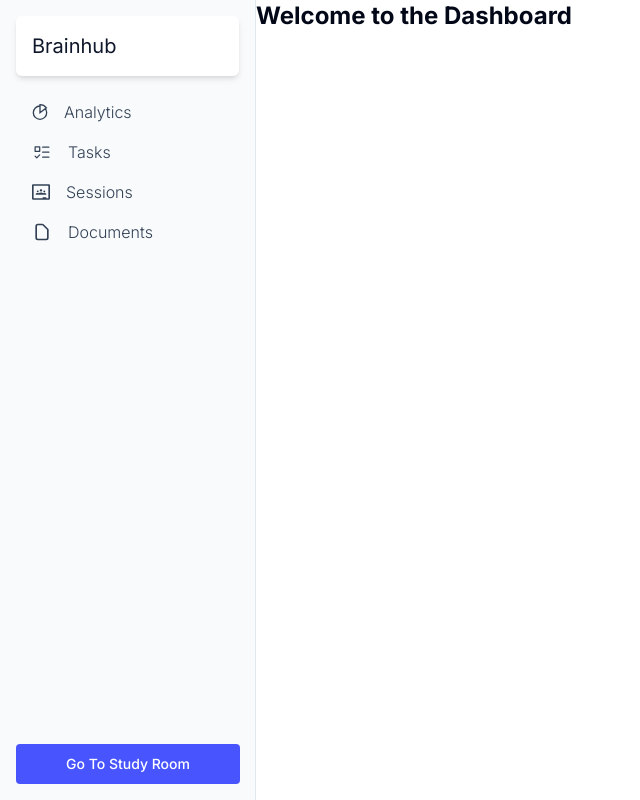
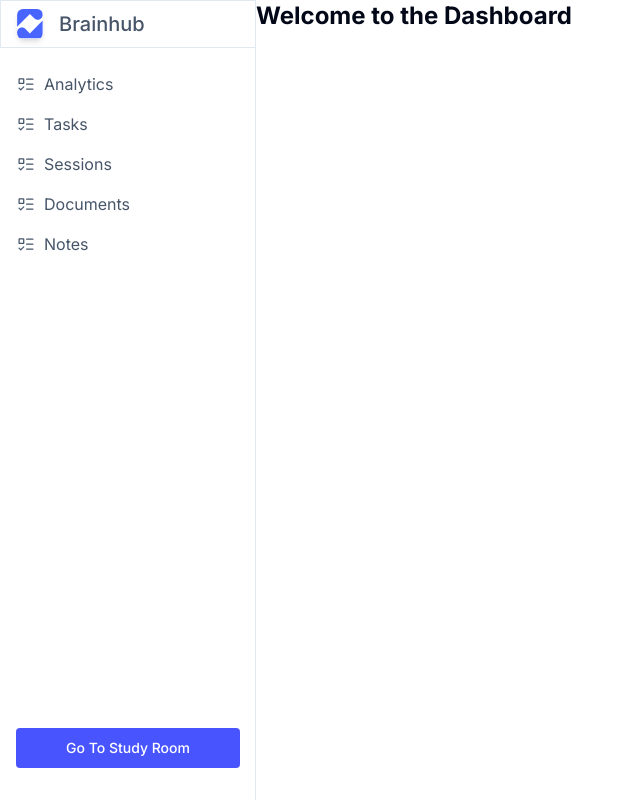
Before and after one commit to Lovenson2000/brainhub, a Next.js app in the folder client/: page /dashboard in a window 1280 px wide. Shown: the whole page, without its empty margins (0-640 px from the left). Built offline with nearby package versions, Linux system fonts and the light colour scheme.

Commit message:
feat: Testing Sidrbar with logo

```diff
--- a/client/src/app/dashboard/study-room/page.tsx
+++ b/client/src/app/dashboard/study-room/page.tsx
@@ -1,9 +1,15 @@
 import FileViewer from "@/components/fileviewer/FileViewer";
 
 export default function Page() {
-    return (
+  return (
+    <div className="w-full flex">
       <div>
-          <FileViewer />
+        <FileViewer />
       </div>
-    )
-  }
+      <div>
+        <h2>Study-Room</h2>
+      </div>
+
+    </div>
+  );
+}
--- a/client/src/components/LoginForm.tsx
+++ b/client/src/components/LoginForm.tsx
@@ -117,7 +117,7 @@ export default function LoginForm() {
           </div>
           <Button
             type="submit"
-            className="w-full bg-gradient-to-r to-blue from-light-blue text-white py-2 rounded"
+            className="w-full bg-light-blue  text-white py-2 rounded"
           >
             Log in
           </Button>
--- a/client/src/components/Sidebar.tsx
+++ b/client/src/components/Sidebar.tsx
@@ -1,9 +1,7 @@
 import Link from "next/link";
-import { SiGoogleclassroom } from "react-icons/si";
-import { GrAnalytics } from "react-icons/gr";
-import { HiOutlineDocument } from "react-icons/hi";
 import { GoTasklist } from "react-icons/go";
 import { Button } from "./ui/button";
+import Image from "next/image";
 
 type SidebarItemProps = {
   label: string;
@@ -13,14 +11,22 @@ type SidebarItemProps = {
 
 export default function Sidebar() {
   return (
-    <div className="w-64 relative bg-slate-50 border-r h-screen p-4">
-      <div className=" p-4 bg-white shadow-md rounded-md">
-        <h2 className="text-xl text-slate-900 text-blue-900">Brainhub</h2>
+    <aside className="w-64 h-screen border-r">
+      <div className="flex items-center gap-4 border border-r-0 px-4 py-2">
+        <Image
+          src="/assets/logo.svg"
+          width={26}
+          height={20}
+          alt="logo"
+          className="rounded-md shadow-md"
+        />
+        <h2 className="text-xl text-slate-600 font-medium">Brainhub</h2>
       </div>
+      <div className="m-4 relative h-[90vh]">
         <nav className="mt-4">
           <SidebarItem
             label="Analytics"
-          icon={<GrAnalytics size={16} />}
+            icon={<GoTasklist size={20} />}
             url="/analytics"
           />
           <SidebarItem
@@ -30,12 +36,18 @@ export default function Sidebar() {
           />
           <SidebarItem
             label="Sessions"
-          icon={<SiGoogleclassroom size={18} />}
+            icon={<GoTasklist size={20} />}
             url="/sessions"
           />
           <SidebarItem
             label="Documents"
-          icon={<HiOutlineDocument size={20} />}
+            icon={<GoTasklist size={20} />}
+            url="/documents"
+          />
+
+          <SidebarItem
+            label="Notes"
+            icon={<GoTasklist size={20} />}
             url="/documents"
           />
         </nav>
@@ -47,6 +59,7 @@ export default function Sidebar() {
           Go To Study Room
         </Button>
       </div>
+    </aside>
   );
 }
 
@@ -54,12 +67,10 @@ function SidebarItem({ label, icon, url }: SidebarItemProps) {
   return (
     <Link
       href={url}
-      className="flex items-center px-4 py-2 hover:bg-white hover:border rounded-md transition-colors duration-200"
+      className="flex items-center py-2 text-slate-600 hover:text-light-blue hover:border hover:bg-white rounded-md transition-colors duration-200"
     >
-      <span className="mr-4 text-slate-700 font-semibold">{icon}</span>
-      <span className="text-slate-700 font-light hover:text-light-blue">
-        {label}
-      </span>
+      <span className="mr-2 font-semibold">{icon}</span>
+      <span>{label}</span>
     </Link>
   );
 }
--- a/client/src/components/fileviewer/FileViewer.tsx
+++ b/client/src/components/fileviewer/FileViewer.tsx
@@ -30,12 +30,7 @@ export default function FileViewer() {
   const [notes, setNotes] = React.useState<Note[]>([]);
   let noteId = notes.length;
 
-  const handleCreateNote = (text: string) => {
-    console.log("Selected text:", text);
-  };
-
   const renderHighlightTarget = (props: RenderHighlightTargetProps) => {
-    // Log the selected text
     console.log("Selected text:", props.selectedText);
 
     const addNote = () => {
--- a/client/tailwind.config.ts
+++ b/client/tailwind.config.ts
@@ -52,7 +52,6 @@ const config = {
           DEFAULT: "hsl(var(--card))",
           foreground: "hsl(var(--card-foreground))",
         },
-        blue: "#2d61de",
         "light-blue": "#4855ff",
         "dark-blue": "#4a73db",
         "variant-white": "#f2f4f6",
```
Also changed, not shown: client/public/assets/logo.svg (added), 1 other file (tests, documents, lock files or other folders). Lines whose indentation alone changed are shown as unchanged.
